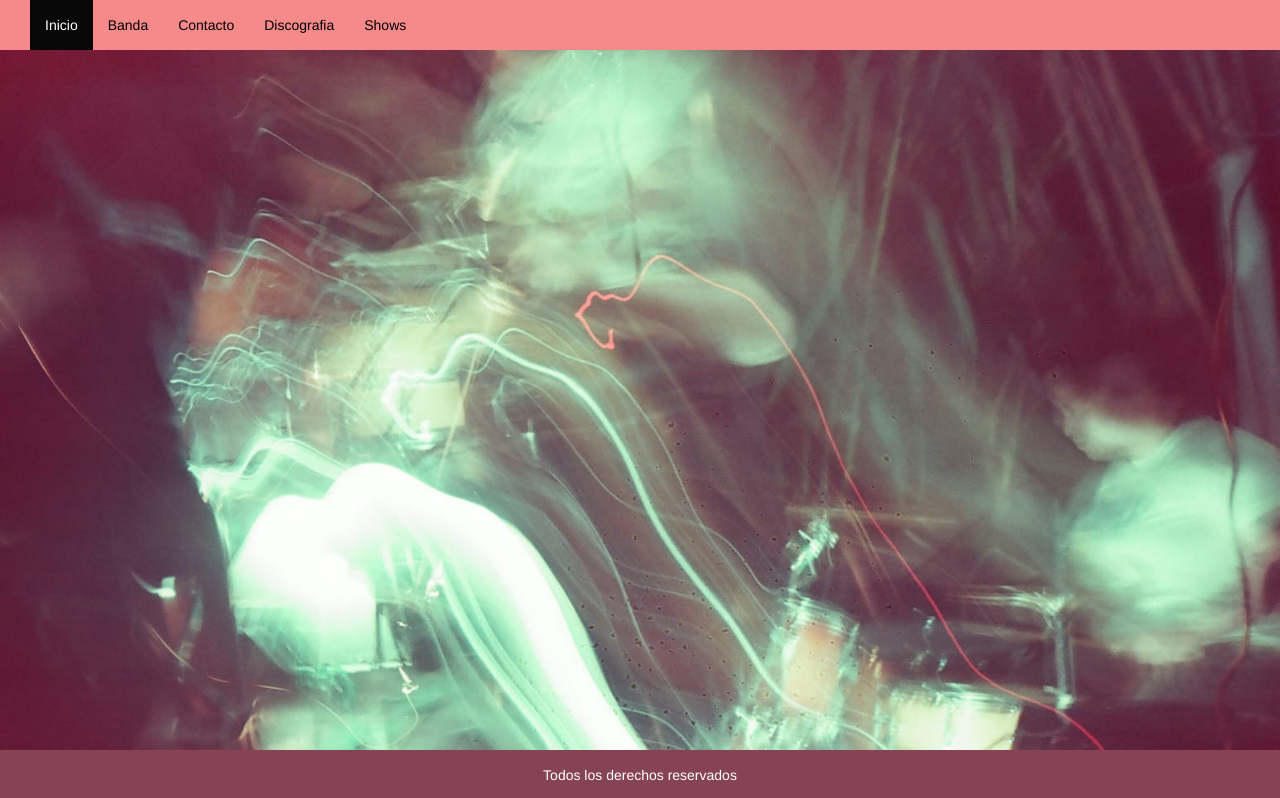
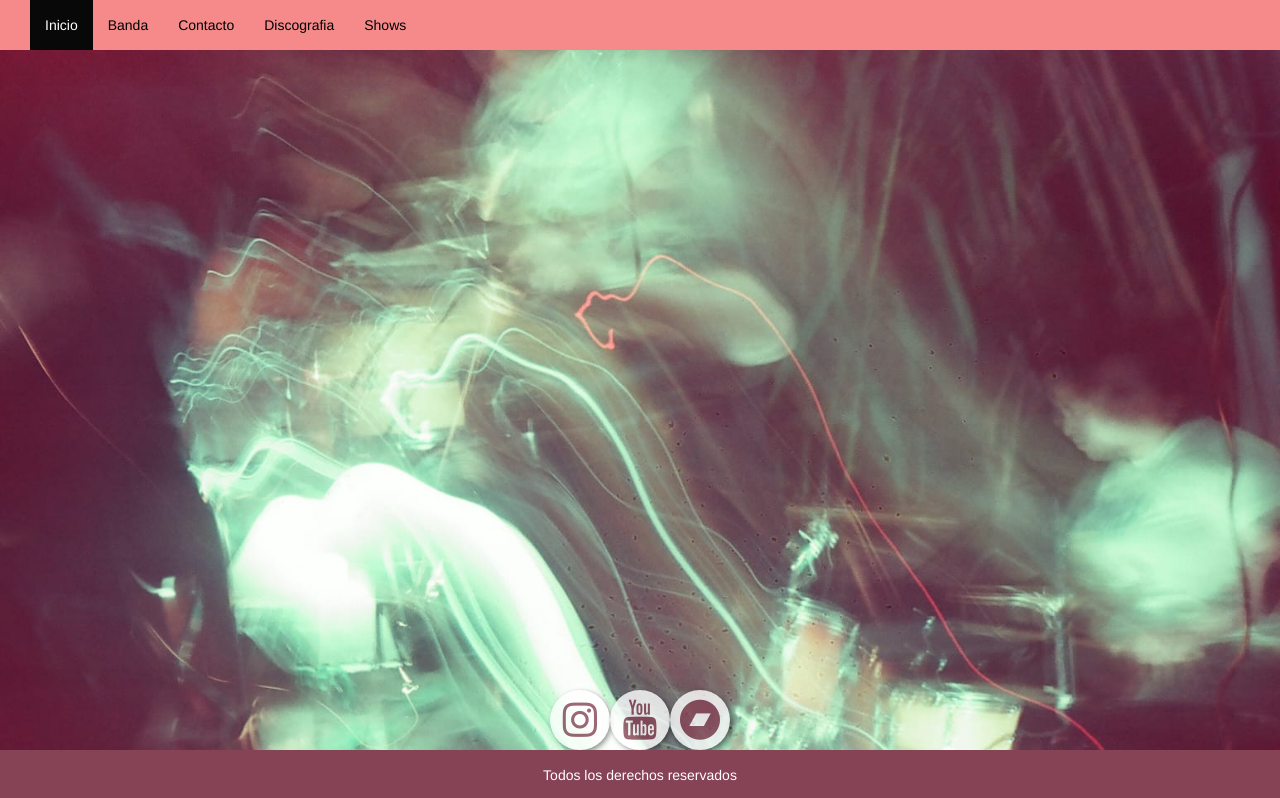
Before and after one commit to dandoEspaldaAlSol/atlanticosur, a plain HTML site: page index.html in a window 1280 px wide. Shown: the top 798 px of the page. Drawn offline with nearby package versions, Linux system fonts and the light colour scheme.

Commit message:
ajustes buttons

```diff
--- a/css/styles-rama-boss.css
+++ b/css/styles-rama-boss.css
@@ -79,7 +79,7 @@ footer{
   justify-content: center;
   margin-bottom: 60px;
   display: flex;
-  margin-top: 38%;
+  margin-top: 50%;
 }
 
 .buttons a {
@@ -109,9 +109,10 @@ footer{
   }
 
 .row.content {
-    height:auto;}
+    height:auto;
   }
 
   .buttons{
-    margin-top: 140%;
+    margin-top: 135%;
   }
+}
```
